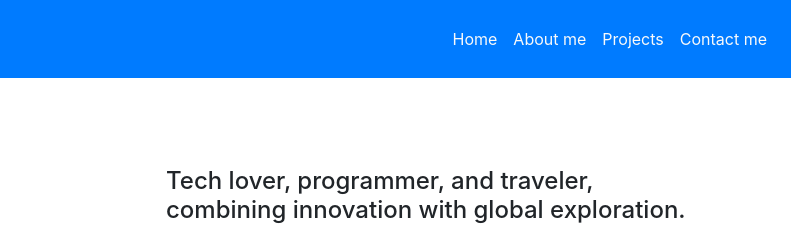
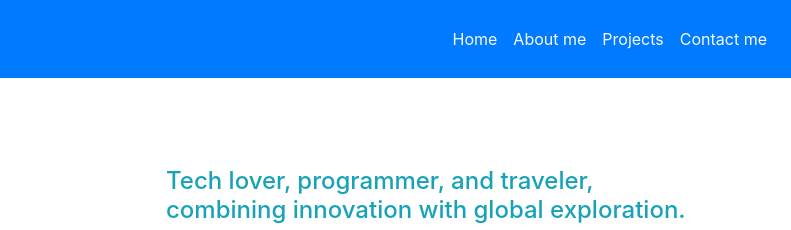
Before and after one commit to AbinanthA121/abinanth, a plain HTML site: page index.html in a window 1280 px wide. Shown: the top 230 px of the page, 489-1280 px from the left. Drawn offline with nearby package versions, Linux system fonts and the light colour scheme.

Commit message:
index.html

```diff
--- a/index.html
+++ b/index.html
@@ -48,7 +48,7 @@
             class="img-fluid rounded-circle ">
           </div>
           <div class="col-md-6">
-            <h4>Tech lover, programmer, and traveler, combining innovation with global exploration.</h4>
+            <h4 class="text-info">Tech lover, programmer, and traveler, combining innovation with global exploration.</h4>
             <blockquote class="blockquote">
             <p>"Don't watch the clock; do what it does. Keep going."</p>
             <footer>-Sam Levenson</footer>
```
